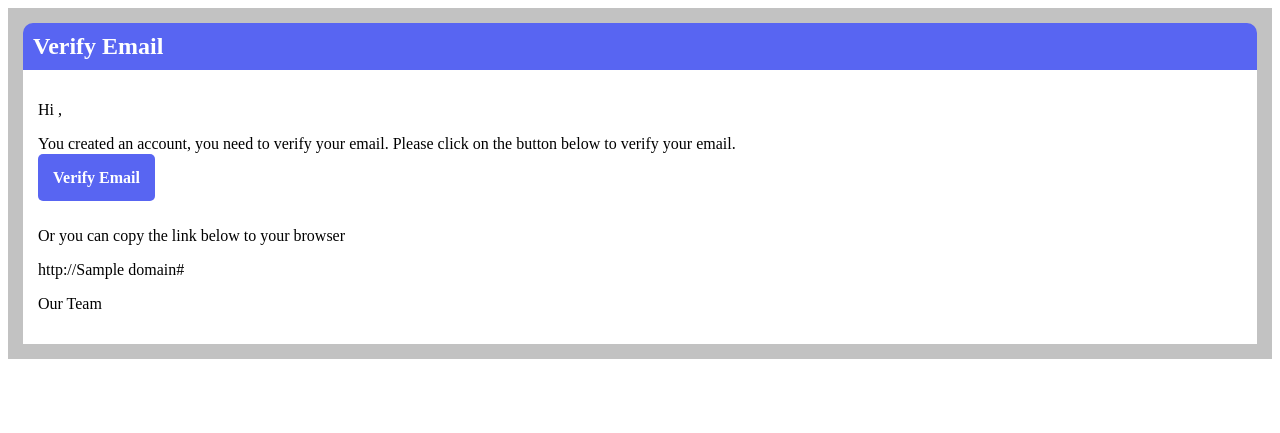
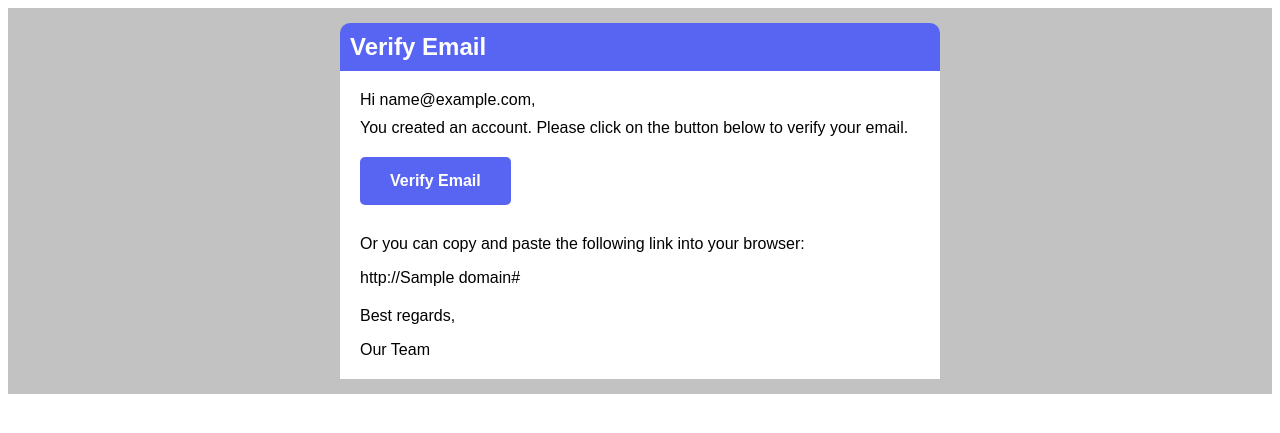
Before and after one commit to achkatam/EmailVerificationSignUpDjango, a Django app: template djangoProject/templates/user/verify_email_message.html in a window 1280 px wide. Shown: the top 433 px of the page. Run offline with Django 4.2, Linux system fonts and the light colour scheme; a user stored in the database is signed in; tables that the repository leaves empty hold one stand-in row (values such as "Sample post"); the template is opened without the code that fills it: most values are stand-ins (such as "Sample title", 1, 10 or a date in 2020); data that the repository does not hold is empty.

Commit message:
Refactored once the user hits Submit his validated_data sent the email right away. Used to redirect to verify email page and etc. User gets active after email verification is done. Should be added logout and log in functions, home page as well

```diff
--- a/djangoProject/djangoProject/accounts/urls.py
+++ b/djangoProject/djangoProject/accounts/urls.py
@@ -1,12 +1,13 @@
 from django.urls import path
-from .views import (signup_view, verify_email,
-                   verify_email_done, verify_email_confirm,
+from .views import (signup_view,
+                    # verify_email,
+                   verify_email_sent, verify_email_confirm,
                    verify_email_complete)
 
 urlpatterns = [
     path("signup/", signup_view, name="signup"),
-    path("verify-email/", verify_email, name="verify-email"),
-    path("verify-email/done/", verify_email_done, name="verify-email-done"),
-    path("verify-email-confirm/<uidb64>/<token>/", verify_email_confirm, name="verify-email-confirm"),
-    path("verify-email/complete/", verify_email_complete, name="verify-email-complete"),
+    # path("verify_email/", verify_email, name="verify_email"),
+    path("verify_email_sent/", verify_email_sent, name="verify_email_sent"),
+    path("verify_email_confirm/<uidb64>/<token>/", verify_email_confirm, name="verify_email_confirm"),
+    path("verify_email/complete/", verify_email_complete, name="verify_email_complete"),
 ]
--- a/djangoProject/djangoProject/settings.py
+++ b/djangoProject/djangoProject/settings.py
@@ -67,8 +67,8 @@ REST_FRAMEWORK = {
 EMAIL_BACKEND = "django.core.mail.backends.smtp.EmailBackend"
 
 EMAIL_HOST = "smtp.gmail.com"
-EMAIL_HOST_USER = "your_email@gmail.com"
-EMAIL_HOST_PASSWORD = "your_password"
+EMAIL_HOST_USER = "agmatevv@gmail.com"
+EMAIL_HOST_PASSWORD = "magsqhdlhszcibqy"
 EMAIL_PORT = 587
 EMAIL_USE_TLS = True
 
--- a/djangoProject/templates/user/verify_email_message.html
+++ b/djangoProject/templates/user/verify_email_message.html
@@ -1,16 +1,39 @@
-<div style="background-color: #c2c2c2; padding: 15px;">
-    <h2 style="margin: 0; padding: 10px; border-top-left-radius: 10px; border-top-right-radius: 10px; background-color: #5865F2; color: #ffffff;">
-        Verify Email</h2>
-    <div style="margin: 0; padding: 15px; background-color: #ffffff;">
-        <p>Hi {{ user.name }},</p>
-        <p>You created an account, you need to verify your email. Please click on the button below to
-            verify your email.</p>
-        <a href="{{ request.scheme }}://{{ domain }}{% url 'verify-email-confirm' uidb64=uid token=token %}"
-           style="border: 0; color: #ffffff; background-color: #5865F2; padding: 15px; font-weight: bold; text-decoration: none; border-radius: 5px; margin-top: 50px;">
-            Verify Email
-        </a>
-        <p style="margin-top: 40px;">Or you can copy the link below to your browser</p>
-        <p>{{ request.scheme }}://{{ domain }}{% url 'verify-email-confirm' uidb64=uid token=token %}</p>
-        <p>Our Team</p>
-    </div>
-</div>
+<table width="100%" cellpadding="0" cellspacing="0" border="0" style="background-color: #c2c2c2; padding: 15px;">
+    <tr>
+        <td align="center">
+            <table width="600" cellpadding="0" cellspacing="0" border="0">
+                <tr>
+                    <td style="background-color: #5865F2; padding: 10px; border-top-left-radius: 10px; border-top-right-radius: 10px;">
+                        <h2 style="margin: 0; padding: 0; color: #ffffff; font-family: Arial, sans-serif;">Verify Email</h2>
+                    </td>
+                </tr>
+                <tr>
+                    <td style="background-color: #ffffff; padding: 20px; font-family: Arial, sans-serif;">
+                        <p style="margin: 0;">Hi {{ user.email }},</p>
+                        <p style="margin: 10px 0 20px;">You created an account. Please click on the button below to verify your email.</p>
+
+                        <!-- Button -->
+                        <table cellpadding="0" cellspacing="0" border="0">
+                            <tr>
+                                <td align="center" bgcolor="#5865F2" style="border-radius: 5px;">
+                                    <a href="{{ request.scheme }}://{{ domain }}{% url 'verify_email_confirm' uidb64=uid token=token %}"
+                                       style="font-size: 16px; font-family: Arial, sans-serif; color: #ffffff; text-decoration: none; padding: 15px 30px; display: inline-block; font-weight: bold;">
+                                        Verify Email
+                                    </a>
+                                </td>
+                            </tr>
+                        </table>
+
+                        <p style="margin-top: 30px;">Or you can copy and paste the following link into your browser:</p>
+                        <p style="word-break: break-all;">
+                            {{ request.scheme }}://{{ domain }}{% url 'verify_email_confirm' uidb64=uid token=token %}
+                        </p>
+
+                        <p style="margin-top: 20px;">Best regards,</p>
+                        <p>Our Team</p>
+                    </td>
+                </tr>
+            </table>
+        </td>
+    </tr>
+</table>
--- /dev/null
+++ b/djangoProject/templates/user/verifying_email_sent.html
@@ -0,0 +1 @@
+<h3>An email has been sent with instructions to verify your email. Please check your inbox.</h3>
```
Also changed, not shown: djangoProject/djangoProject/accounts/forms.py (+7 -7 lines), djangoProject/djangoProject/accounts/serializers.py (+3 -21 lines), djangoProject/djangoProject/accounts/views.py (+27 -36 lines).
